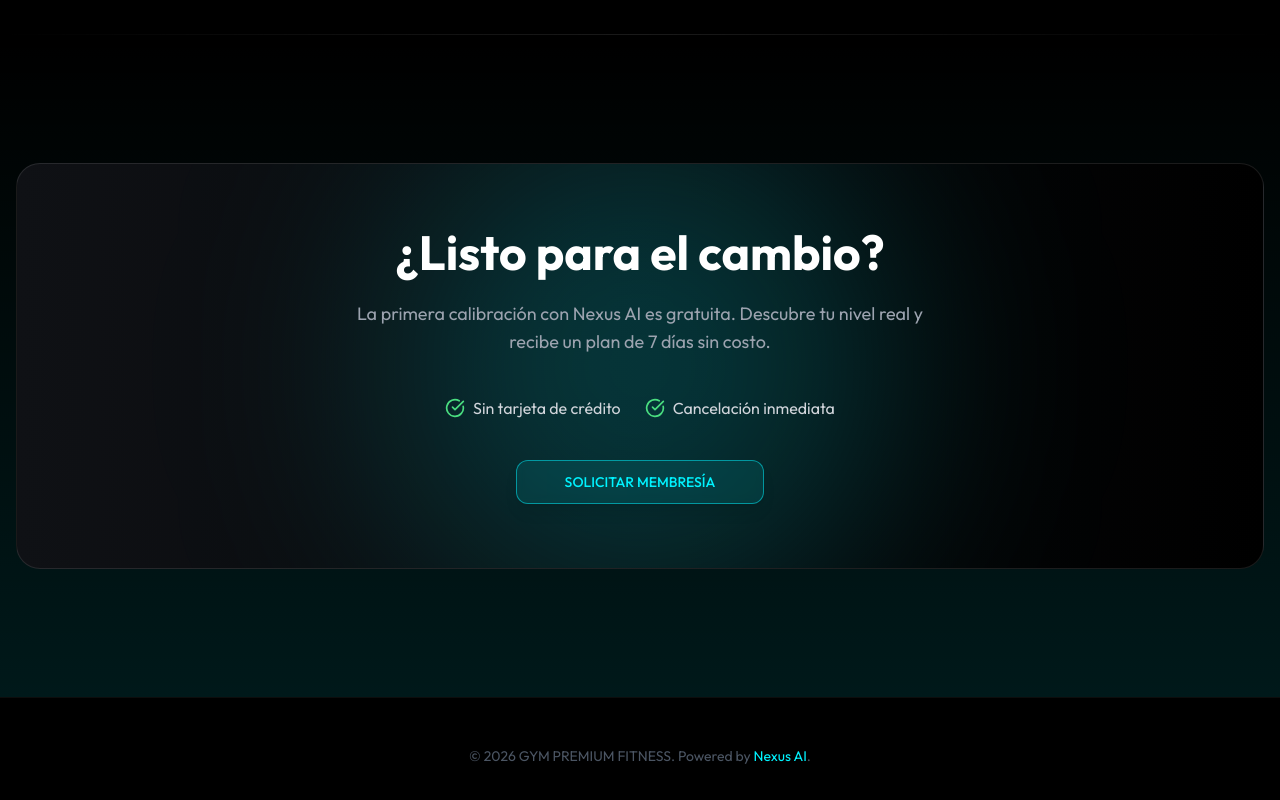
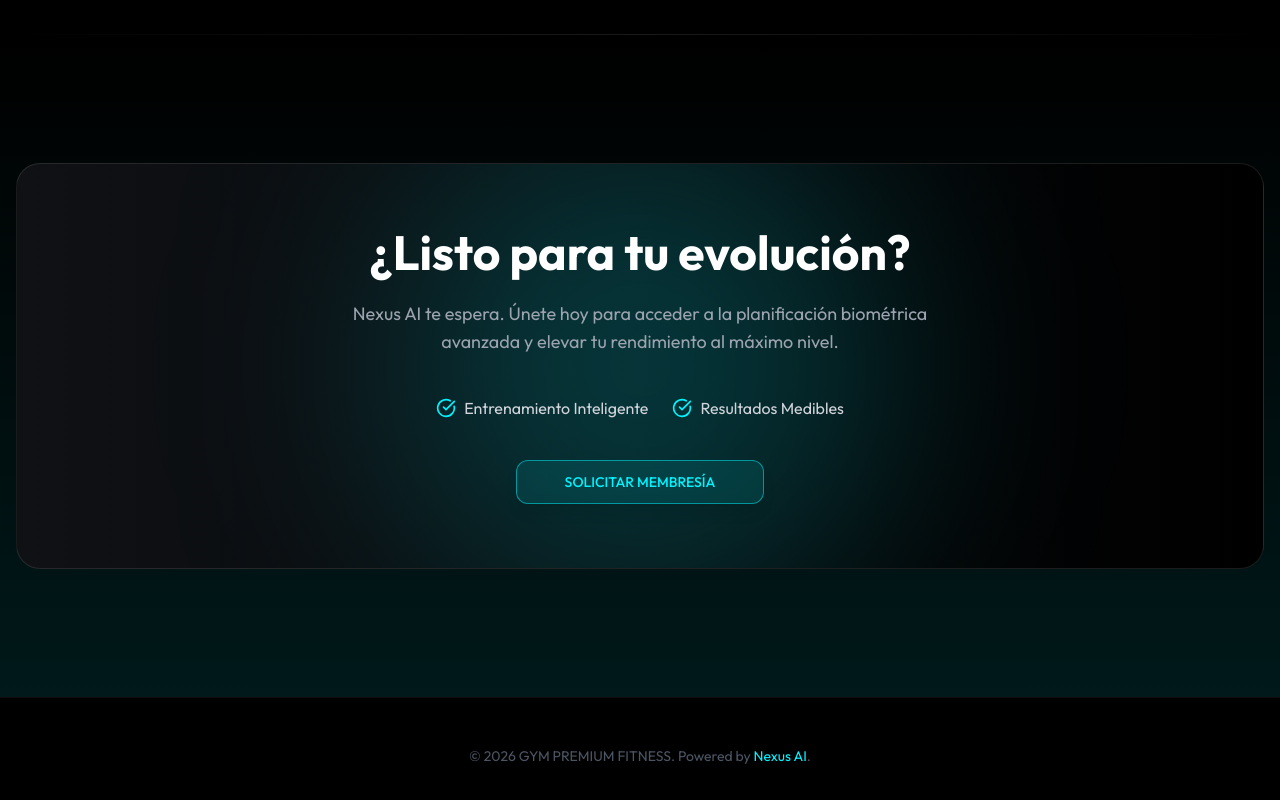
Before and after one commit to Marser321/gym, a Next.js app: page / in a window 1280 px wide. Shown: the part 1757-2557 px from the top of the page. Built offline with nearby package versions, Linux system fonts and the light colour scheme.

Commit message:
content: remove free trial slogan and update landing page cta

```diff
--- a/src/app/page.tsx
+++ b/src/app/page.tsx
@@ -114,20 +114,20 @@ export default function Home() {
             <div className="absolute top-1/2 left-1/2 -translate-x-1/2 -translate-y-1/2 w-[500px] h-[500px] bg-neon-cyan/20 blur-[120px] rounded-full pointer-events-none" />
 
             <h2 className="text-3xl md:text-5xl font-bold text-white mb-6 relative z-10">
-              ¿Listo para el cambio?
+              ¿Listo para tu evolución?
             </h2>
             <p className="text-gray-400 max-w-xl mx-auto mb-10 text-lg relative z-10">
-              La primera calibración con Nexus AI es gratuita. Descubre tu nivel real y recibe un plan de 7 días sin costo.
+              Nexus AI te espera. Únete hoy para acceder a la planificación biométrica avanzada y elevar tu rendimiento al máximo nivel.
             </p>
 
             <div className="flex flex-col sm:flex-row justify-center gap-6 relative z-10">
               <div className="flex items-center gap-2 text-gray-300">
-                <CheckCircle className="h-5 w-5 text-green-400" />
-                <span>Sin tarjeta de crédito</span>
+                <CheckCircle className="h-5 w-5 text-neon-cyan" />
+                <span>Entrenamiento Inteligente</span>
               </div>
               <div className="flex items-center gap-2 text-gray-300">
-                <CheckCircle className="h-5 w-5 text-green-400" />
-                <span>Cancelación inmediata</span>
+                <CheckCircle className="h-5 w-5 text-neon-cyan" />
+                <span>Resultados Medibles</span>
               </div>
             </div>
 
```
